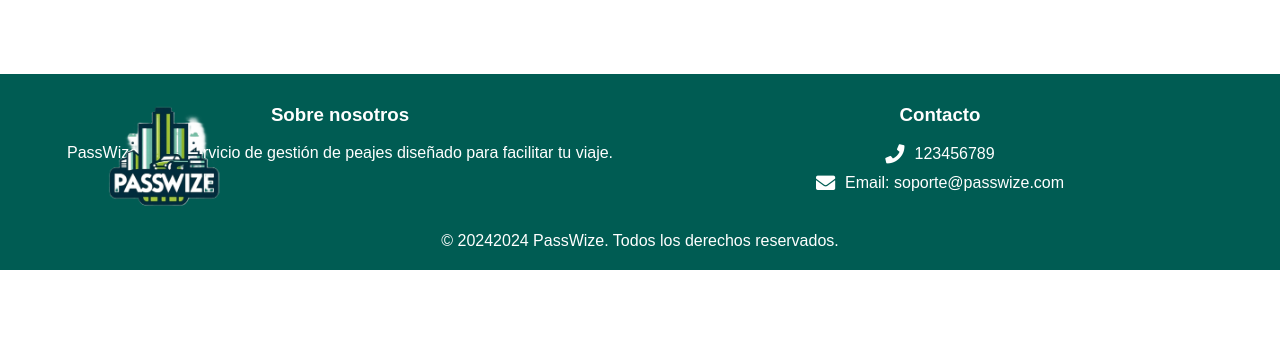
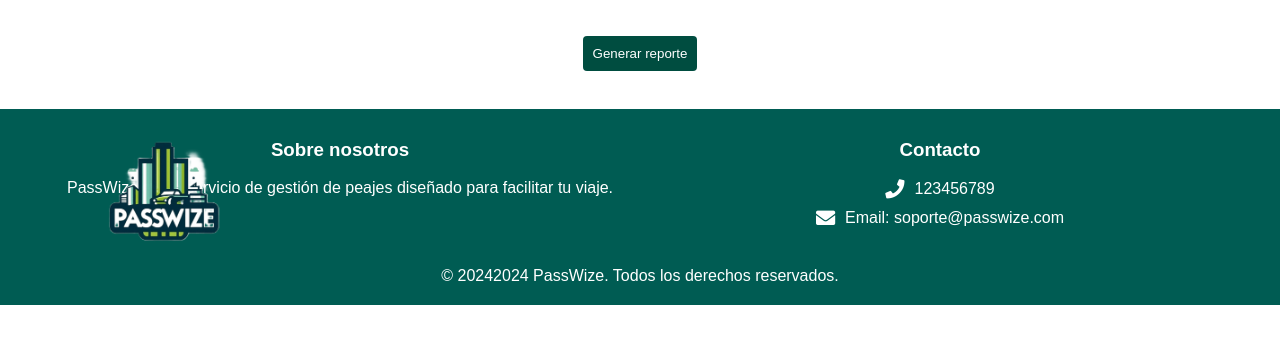
Before and after one commit to AnaBQS0107/ProyectoFinal--IngSoft, a PHP site: page /ListaDeEmpleados.php in a window 1280 px wide. Shown: the part 234-578 px from the top of the page. Run offline with PHP 8.4, Linux system fonts and the light colour scheme; data that the repository does not hold is empty.

Commit message:
boton generar reporte

```diff
--- a/Vista/ListaDeEmpleados.php
+++ b/Vista/ListaDeEmpleados.php
@@ -84,6 +84,10 @@ $trabajadoresTabla = new TrabajadoresTabla();
         </table>
         <br><br>
         <div class="div_btn">
+            <center>
+                <button type="button" class="btn_asignar"
+                    onclick="location.href='../Vista/IngresarUsuario.php'">Generar reporte</button>
+            </center>
         </div>
 
         <br>
```
